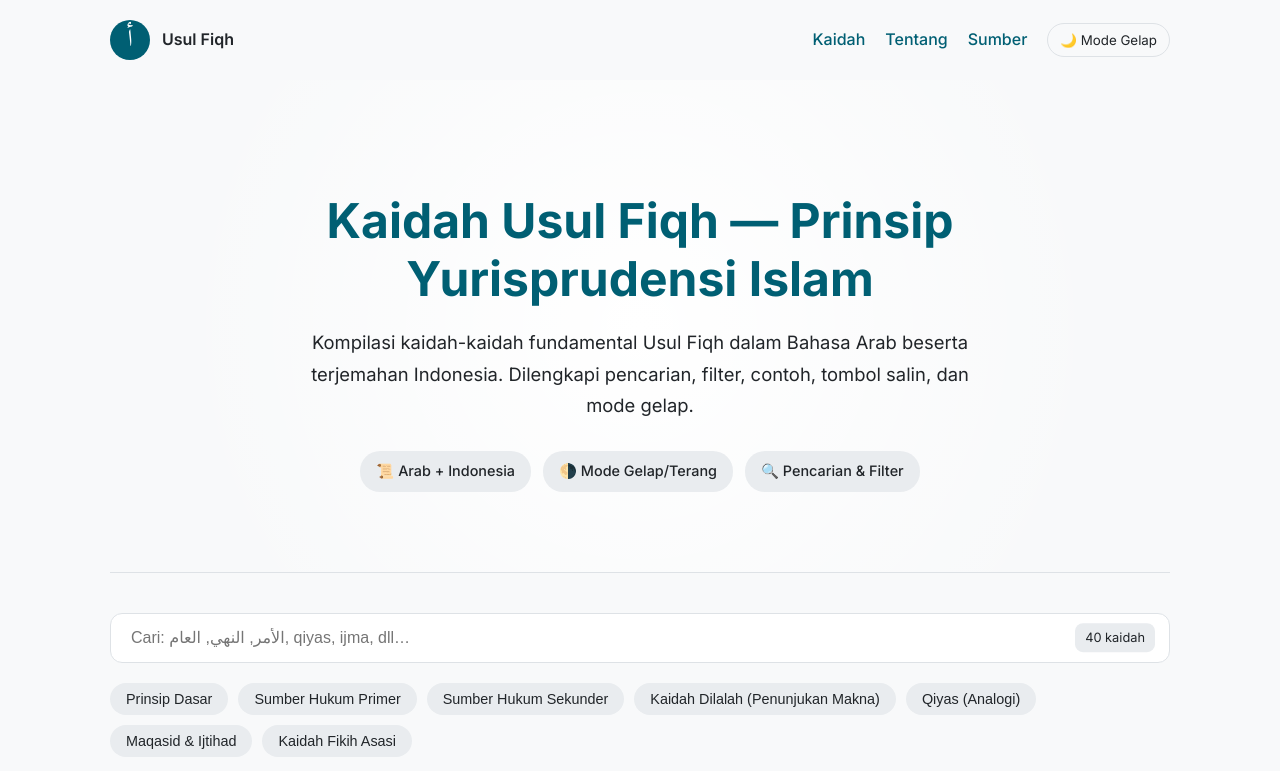
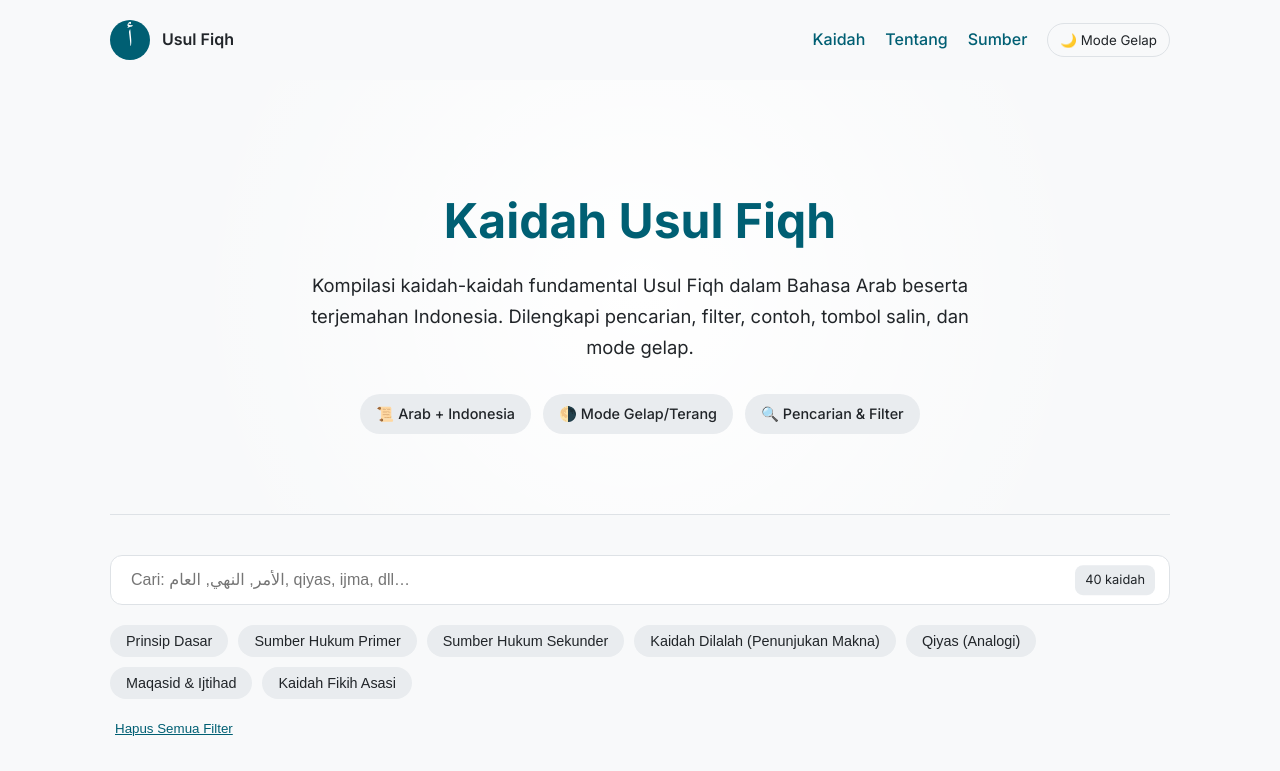
Before and after one commit to maktabahmedia/usulfiqh.github.io, a plain HTML site: page index.html in a window 1280 px wide. Shown: the top 771 px of the page. Drawn offline with Linux system fonts and the light colour scheme.

Commit message:
Update index.html

```diff
--- a/index.html
+++ b/index.html
@@ -306,7 +306,7 @@
 
   <div class="hero">
     <div>
-      <h1 class="fade-up">Kaidah Usul Fiqh — Prinsip Yurisprudensi Islam</h1>
+      <h1 class="fade-up">Kaidah Usul Fiqh</h1>
       <p class="fade-up-delay-1">Kompilasi kaidah-kaidah fundamental Usul Fiqh dalam Bahasa Arab beserta terjemahan Indonesia. Dilengkapi pencarian, filter, contoh, tombol salin, dan mode gelap.</p>
     </div>
     <div class="meta fade-up-delay-2">
@@ -744,4 +744,5 @@ ID: ${r.exId}`;
 </script>
 
 </body>
+
 </html>
```
